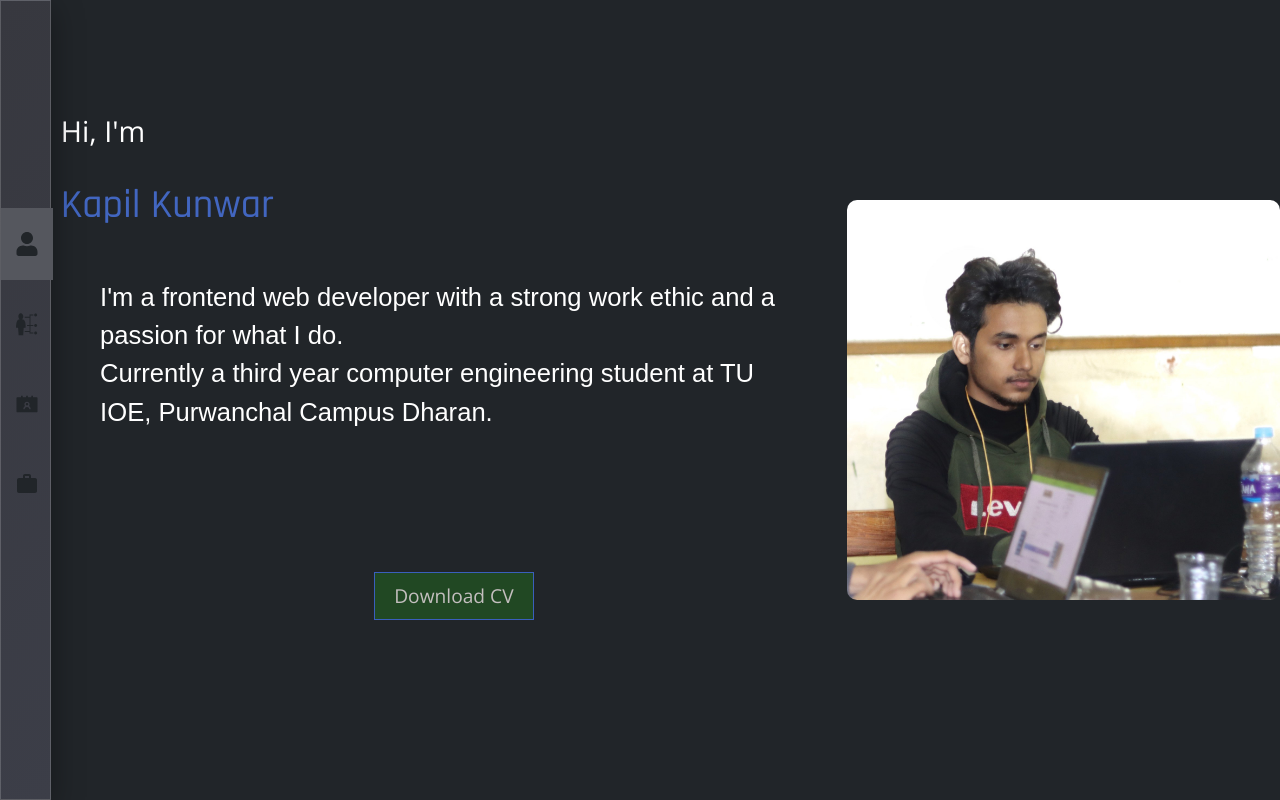
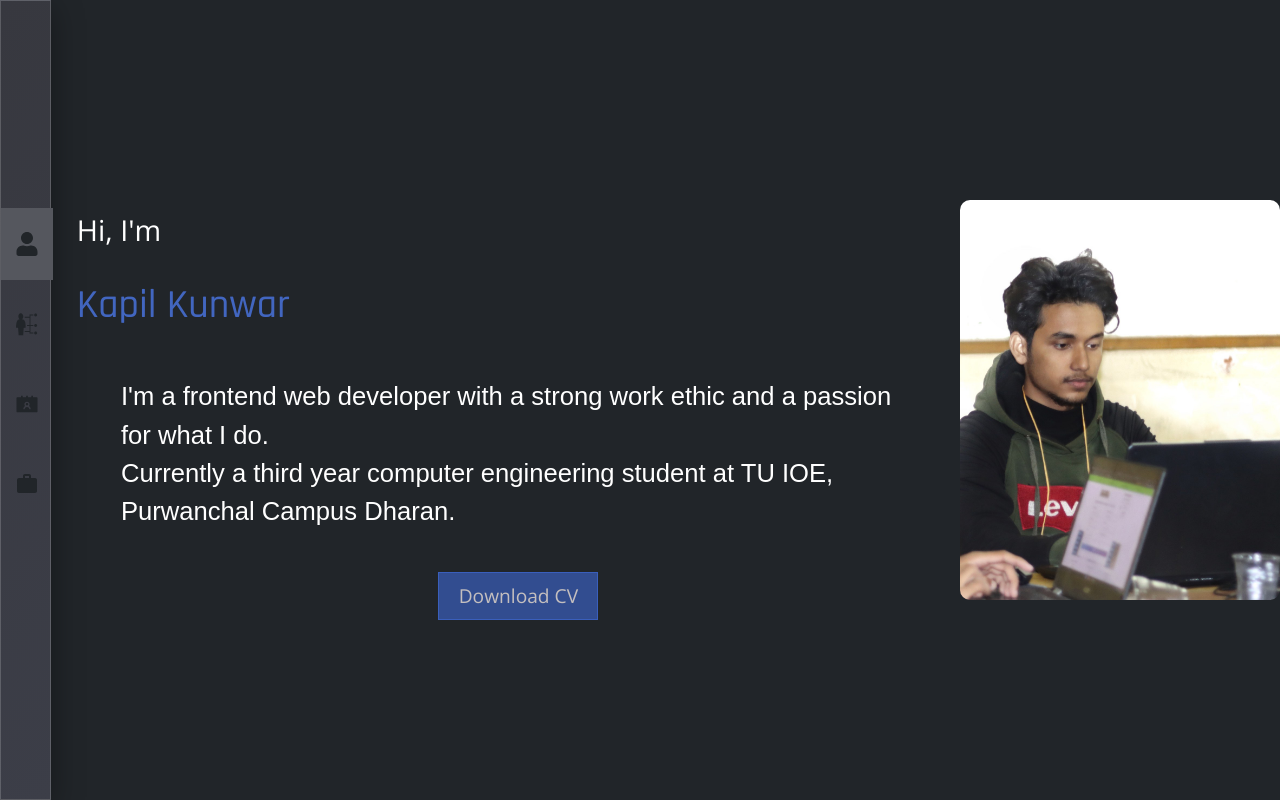
Before and after one commit to undef125/portfolio, a React (Create React App) app: page / in a window 1280 px wide. Built offline with nearby package versions, Linux system fonts and the light colour scheme; a web font is replaced by a local one.

Commit message:
styling changes

```diff
--- a/src/components/AboutMe.tsx
+++ b/src/components/AboutMe.tsx
@@ -2,17 +2,24 @@ export const AboutMe = () => {
     return (
         <>
             <div className="aboutmecontainer">
+                <div className="leftSection">
                     <div className="textSection">
                         <div className="hi">Hi, I'm</div>
                         <div className="name">Kapil Kunwar</div>
                         <p>
                             I'm a frontend web developer with a strong work
-                        ethic and a passion for what I do.<br/>Currently a third year computer engineering student at TU IOE, Purwanchal Campus Dharan.
+                            ethic and a passion for what I do.
+                            <br />
+                            Currently a third year computer engineering student
+                            at TU IOE, Purwanchal Campus Dharan.
                         </p>
                         <button className="cvButton">Download CV</button>
                     </div>
+                </div>
+                <div className="rightSection">
                     <div className="imageSection">
                         <img src="/prof.jpg" alt="" />
+                    </div>
                 </div>
             </div>
         </>
--- a/src/components/style.css
+++ b/src/components/style.css
@@ -63,7 +63,7 @@ a {
     width: 100%;
     height: 100%;
     display: grid;
-    grid-template-rows: 1fr 1fr;
+    grid-template-rows: 1.1fr 1fr;
     user-select: none;
 }
 .textSection {
@@ -74,17 +74,22 @@ a {
     color: rgb(255, 255, 255);
     margin-top: 2rem;
     margin-left: 0.5rem;
+    margin-bottom: 1rem;
+}
+.textSection > p {
+    padding-bottom: 1rem;
 }
 .cvButton {
     width: 10rem;
     height: 3rem;
     color: rgb(196, 191, 191);
-    background-color: rgba(35, 170, 20, 0.266);
     margin: auto;
     outline: none;
-    border: 1px solid rgb(38, 155, 18);
+    background-color: inherit;
+    border: 1px solid #3a5fbc;
     font-size: 1.2rem;
     cursor: pointer;
+    background-color: #3a5fbcb3;
 }
 .hi {
     font-size: 1.3rem;
@@ -104,12 +109,13 @@ a {
 }
 .imageSection {
     margin: auto;
+    width: 20rem;
 }
 .imageSection > img {
-    height: 20rem;
+    width: 100%;
     object-fit: cover;
     margin-bottom: 0;
-    /* filter: drop-shadow(1px 1px 2px rgb(196, 206, 206)); */
+    border-radius: 10px;
 }
 
 @keyframes anim {
@@ -120,10 +126,16 @@ a {
 
 /*                  responsive            */
 @media only screen and (min-width: 600px) {
+    .rightSection{
+        margin: auto;
+
+    }
+    .leftSection{
+        padding-left: 1rem;
+    }
     .aboutmecontainer {
         display: flex;
         height: 100vh;
-        justify-content: center;
         align-items: center;
     }
     .textSection {
@@ -148,11 +160,9 @@ a {
     .imageSection {
         height: 25rem;
         display: flex;
-        align-items: center;
     }
     .imageSection > img {
         height: 100%;
-        border-radius: 10px;
     }
     .cvButton {
         width: 10rem;
@@ -365,7 +375,6 @@ a {
     backdrop-filter: blur(10px);
     -webkit-backdrop-filter: blur(10px);
     border-radius: 10px;
-    /* box-shadow: 0 8px 32px 0 rgba(0,0,0,0.37); */
 }
 
 .one {
```
Lines whose indentation alone changed are shown as unchanged.
